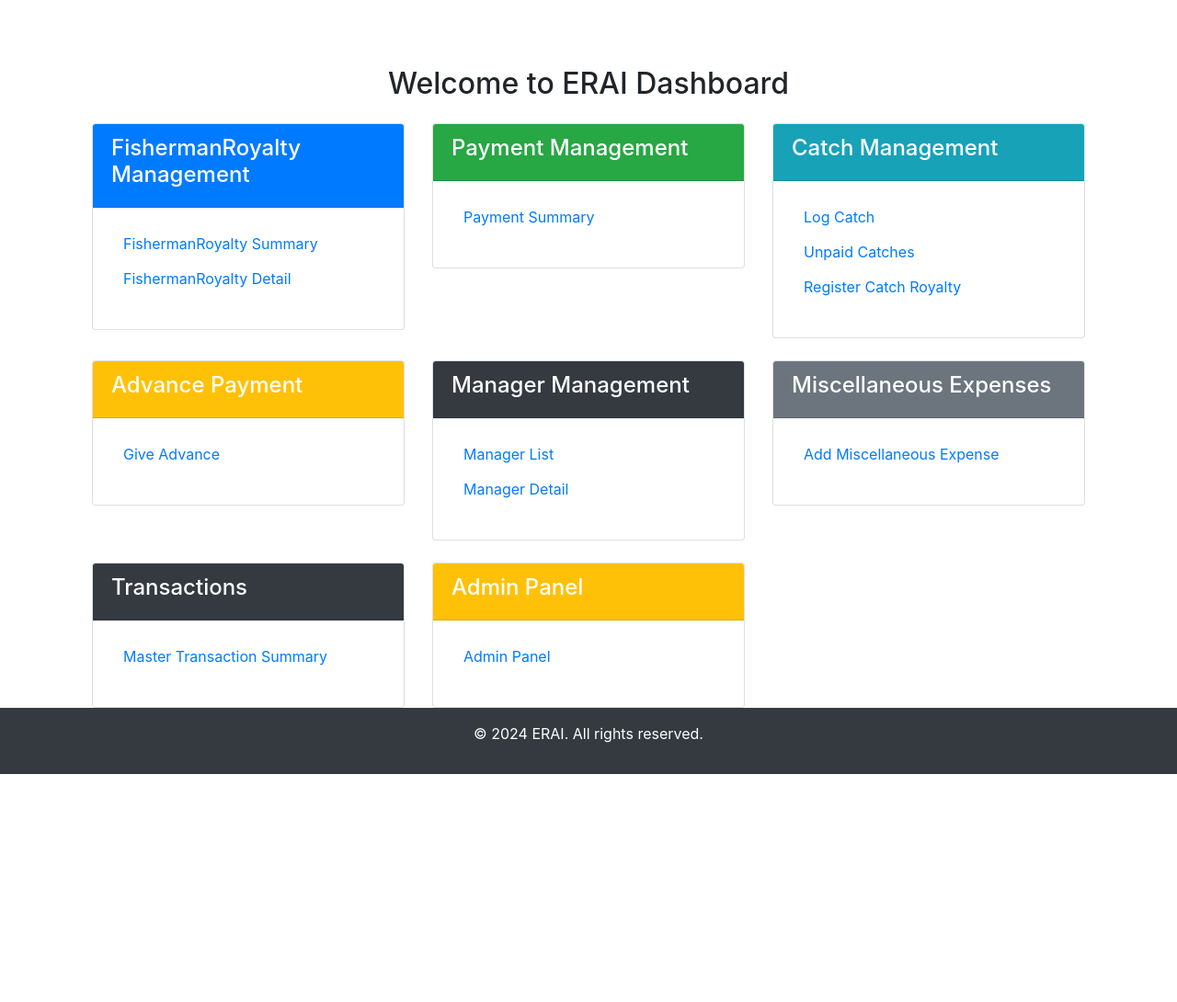
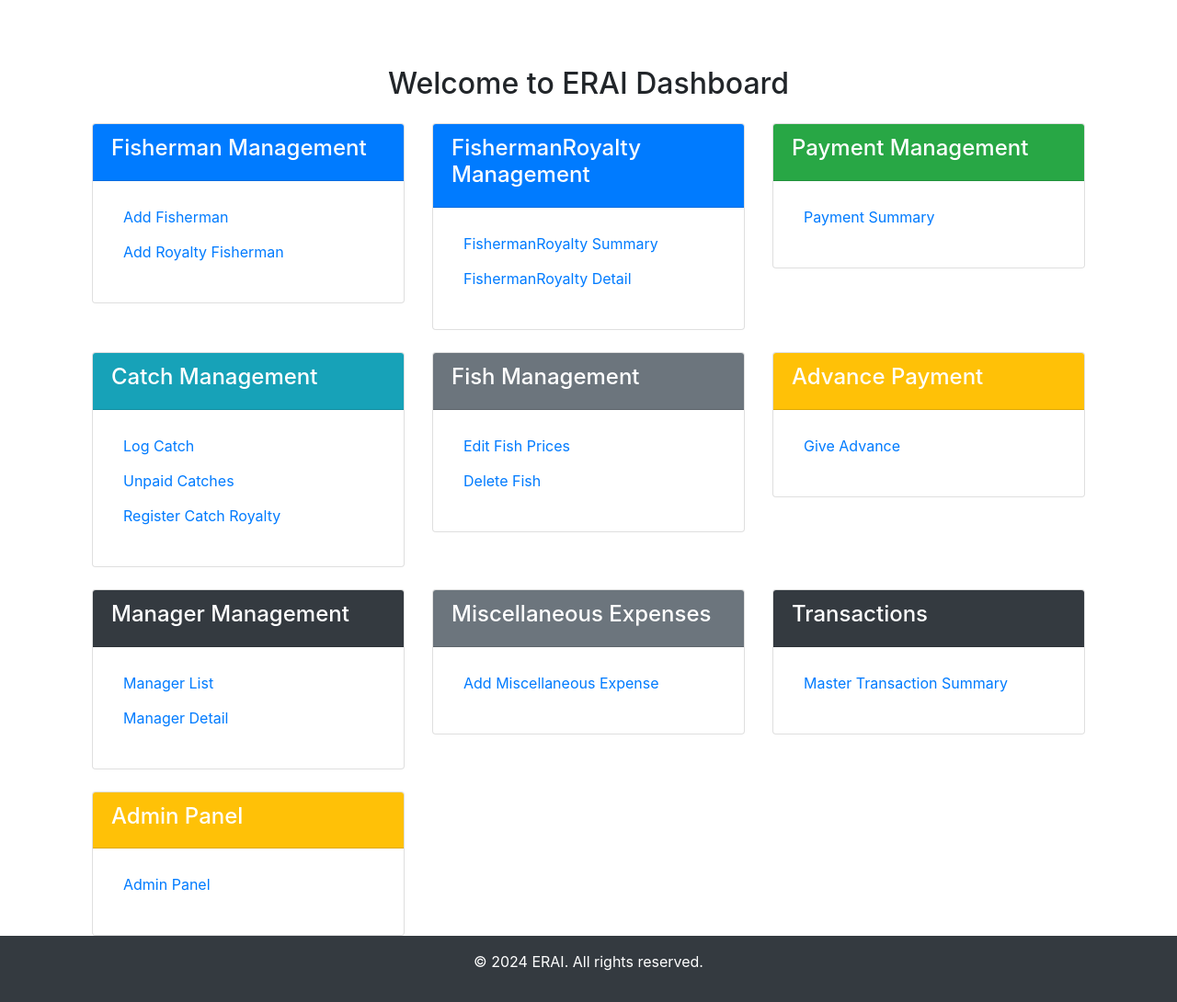
Before and after one commit to adityakr1410/IRAI, a Django app: page / in a window 1280 px wide. Shown: the part 56-1146 px from the top of the page at 92% size. Before the commit the page ends 898 px from the top, so only its background shows below. Run offline with Django 5.2, Linux system fonts and the light colour scheme; some libraries are stand-ins or nearby versions.

Commit message:
master transaction remains

```diff
--- a/mySite/myApp/templates/home.html
+++ b/mySite/myApp/templates/home.html
@@ -7,6 +7,21 @@
     <h2 class="text-center mb-4">Welcome to ERAI Dashboard</h2>
 
     <div class="row">
+        <!-- Fisherman Management Section -->
+        <div class="col-md-4">
+            <div class="card">
+                <div class="card-header bg-primary text-white">
+                    <h4>Fisherman Management</h4>
+                </div>
+                <div class="card-body">
+                    <ul class="list-unstyled">
+                        <li><a href="{% url 'add_fisherman' %}" class="btn btn-link">Add Fisherman</a></li>
+                        <li><a href="{% url 'add_royalty_fisherman' %}" class="btn btn-link">Add Royalty Fisherman</a></li>
+                    </ul>
+                </div>
+            </div>
+        </div>
+
         <!-- FishermanRoyalty Management Section -->
         <div class="col-md-4">
             <div class="card">
@@ -37,7 +52,7 @@
         </div>
 
         <!-- Catch Management Section -->
-        <div class="col-md-4">
+        <div class="col-md-4 mt-4">
             <div class="card">
                 <div class="card-header bg-info text-white">
                     <h4>Catch Management</h4>
@@ -47,6 +62,21 @@
                         <li><a href="{% url 'log_catch' %}" class="btn btn-link">Log Catch</a></li>
                         <li><a href="{% url 'unpaid_catches' fisherman_id=1 %}" class="btn btn-link">Unpaid Catches</a></li> <!-- Replace fisherman_id=1 with dynamic value -->
                         <li><a href="{% url 'register_catch_royalty' %}" class="btn btn-link">Register Catch Royalty</a></li>
+                    </ul>
+                </div>
+            </div>
+        </div>
+
+        <!-- Fish Management Section -->
+        <div class="col-md-4 mt-4">
+            <div class="card">
+                <div class="card-header bg-secondary text-white">
+                    <h4>Fish Management</h4>
+                </div>
+                <div class="card-body">
+                    <ul class="list-unstyled">
+                        <li><a href="{% url 'edit_fish_prices' %}" class="btn btn-link">Edit Fish Prices</a></li>
+                        <li><a href="{% url 'delete_fish' fish_id=1 %}" class="btn btn-link">Delete Fish</a></li> <!-- Replace fish_id=1 with dynamic value -->
                     </ul>
                 </div>
             </div>
--- a/mySite/myApp/urls.py
+++ b/mySite/myApp/urls.py
@@ -18,5 +18,8 @@ urlpatterns = [
     path('add-money/', add_money_to_manager, name='add_money'),
     path('add-expense/', add_miscellaneous_expense, name='add_miscellaneous_expense'),
     path('transactions/', master_transaction_view, name='master_transaction'),
-
+    path('add-fisherman/', add_fisherman, name='add_fisherman'),
+    path('add-royalty-fisherman/', add_royalty_fisherman, name='add_royalty_fisherman'),
+    path('edit-fish-prices/', edit_fish_prices, name='edit_fish_prices'),
+    path('delete-fish/<int:fish_id>/', delete_fish, name='delete_fish'),
 ]
--- a/mySite/myApp/views.py
+++ b/mySite/myApp/views.py
@@ -444,46 +444,61 @@ def add_miscellaneous_expense(request):
 
     return render(request, 'add_miscellaneous_expense.html', {'users': users})
 
+
+from datetime import timedelta
+from django.utils import timezone
+from django.shortcuts import render
+
 def master_transaction_view(request):
     # Fetch all transactions
     payments = Payment.objects.all().order_by('payment_date')
+    # advances = Advance.objects.all().order_by('payment_date')
     royalty_payments = PaymentRoyaltyReceived.objects.all().order_by('payment_date')
     miscellaneous_expenses = MiscellaneousExpense.objects.all().order_by('date_spent')
 
     # Combine and group transactions by date
     transactions = {}
-    total_last_7_days = 0
-
-    # Helper functions to calculate totals
-    def calculate_total(amounts):
-        return sum(amounts) if amounts else 0
+    total_last_7_days_received = 0
+    total_last_7_days_spent = 0
 
     for payment in payments:
         date = payment.payment_date
         if date not in transactions:
-            transactions[date] = {'fisherman': [], 'royalty': [], 'miscellaneous': [], 'total_amount': 0}
+            transactions[date] = {
+                'fisherman': [],
+                'royalty': [],
+                'miscellaneous': [],
+                'total_amount_spent': 0,
+                'total_amount_received': 0
+            }
         transactions[date]['fisherman'].append(payment)
-        transactions[date]['total_amount'] += payment.amount
+        transactions[date]['total_amount_spent'] += payment.amount
 
     for royalty_payment in royalty_payments:
         date = royalty_payment.payment_date
         if date not in transactions:
-            transactions[date] = {'fisherman': [], 'royalty': [], 'miscellaneous': [], 'total_amount': 0}
+            transactions[date] = {
+                'fisherman': [],
+                'royalty': [],
+                'miscellaneous': [],
+                'total_amount_spent': 0,
+                'total_amount_received': 0
+            }
         transactions[date]['royalty'].append(royalty_payment)
-        transactions[date]['total_amount'] += royalty_payment.amount
+        transactions[date]['total_amount_received'] += royalty_payment.amount
 
     for expense in miscellaneous_expenses:
         date = expense.date_spent
         if date not in transactions:
-            transactions[date] = {'fisherman': [], 'royalty': [], 'miscellaneous': [], 'total_amount': 0}
+            transactions[date] = {
+                'fisherman': [],
+                'royalty': [],
+                'miscellaneous': [],
+                'total_amount_spent': 0,
+                'total_amount_received': 0
+            }
         transactions[date]['miscellaneous'].append(expense)
-        transactions[date]['total_amount'] += expense.amount
-
-    # Calculate totals for each payment type by date
-    for date, types in transactions.items():
-        types['total_fisherman'] = calculate_total(payment.amount for payment in types['fisherman'])
-        types['total_royalty'] = calculate_total(royalty.amount for royalty in types['royalty'])
-        types['total_miscellaneous'] = calculate_total(expense.amount for expense in types['miscellaneous'])
+        transactions[date]['total_amount_spent'] += expense.amount
 
     # Sort transactions by date
     sorted_transactions = dict(sorted(transactions.items(), reverse=True))
@@ -491,11 +506,13 @@ def master_transaction_view(request):
     # Calculate total for the last 7 days
     today = timezone.now().date()
     last_week_start = today - timedelta(days=7)
-    total_last_7_days = 0
 
     for date, types in sorted_transactions.items():
         if date >= last_week_start:
-            total_last_7_days += types['total_amount']
+            total_last_7_days_received += types['total_amount_received']
+            total_last_7_days_spent += types['total_amount_spent']
+
+    total_last_7_days = total_last_7_days_received - total_last_7_days_spent
 
     context = {
         'transactions': sorted_transactions,
@@ -503,3 +520,68 @@ def master_transaction_view(request):
     }
 
     return render(request, 'master_transaction.html', context)
+
+
+
+def add_fisherman(request):
+    if request.method == 'POST':
+        name = request.POST.get('name')
+        phone_number = request.POST.get('phone_number')
+        if name and phone_number:
+            Fisherman.objects.create(name=name, phone_number=phone_number)
+            messages.success(request, 'Fisherman added successfully.')
+            return redirect('add_fisherman')
+        else:
+            messages.error(request, 'Please fill out all fields.')
+
+    return render(request, 'add_fisherman.html')
+
+# Add Royalty Fisherman View
+def add_royalty_fisherman(request):
+    if request.method == 'POST':
+        name = request.POST.get('name')
+        phone_number = request.POST.get('phone_number')
+        if name and phone_number:
+            RoyaltyFisherman.objects.create(name=name, phone_number=phone_number)
+            messages.success(request, 'Royalty fisherman added successfully.')
+            return redirect('add_royalty_fisherman')
+        else:
+            messages.error(request, 'Please fill out all fields.')
+
+    return render(request, 'add_royalty_fisherman.html')
+
+# Edit Fish Prices View
+def edit_fish_prices(request):
+    fishes = Fish.objects.all()
+    if request.method == 'POST':
+        fish_id = request.POST.get('fish_id')
+        fish_name = request.POST.get('fish_name')
+        price = request.POST.get('price')
+        royalty_amount = request.POST.get('royalty_amount')
+
+        # Update fish price
+        if fish_id:
+            fish = get_object_or_404(Fish, id=fish_id)
+            fish.price = price
+            fish.royalty_amount = royalty_amount
+            fish.save()
+            messages.success(request, f'{fish_name} updated successfully.')
+
+        # Add new fish
+        elif fish_name and price:
+            Fish.objects.create(name=fish_name, price=price, royalty_amount=royalty_amount or 0)
+            messages.success(request, f'New fish {fish_name} added successfully.')
+        else:
+            messages.error(request, 'Please fill out all required fields.')
+
+        return redirect('edit_fish_prices')
+
+    return render(request, 'edit_fish_prices.html', {'fishes': fishes})
+
+# Delete Fish View
+def delete_fish(request, fish_id):
+    fish = get_object_or_404(Fish, id=fish_id)
+    fish_name = fish.name
+    fish.delete()
+    messages.success(request, f'{fish_name} deleted successfully.')
+    return redirect('edit_fish_prices')
```
Also changed, not shown: mySite/myApp/templates/add_fisherman.html (added, +21 -0 lines), mySite/myApp/templates/add_royalty_fisherman.html (added, +21 -0 lines), mySite/myApp/templates/edit_fish_prices.html (added, +59 -0 lines), mySite/myApp/templates/master_transaction.html (+9 -9 lines), mySite/db.sqlite3.
